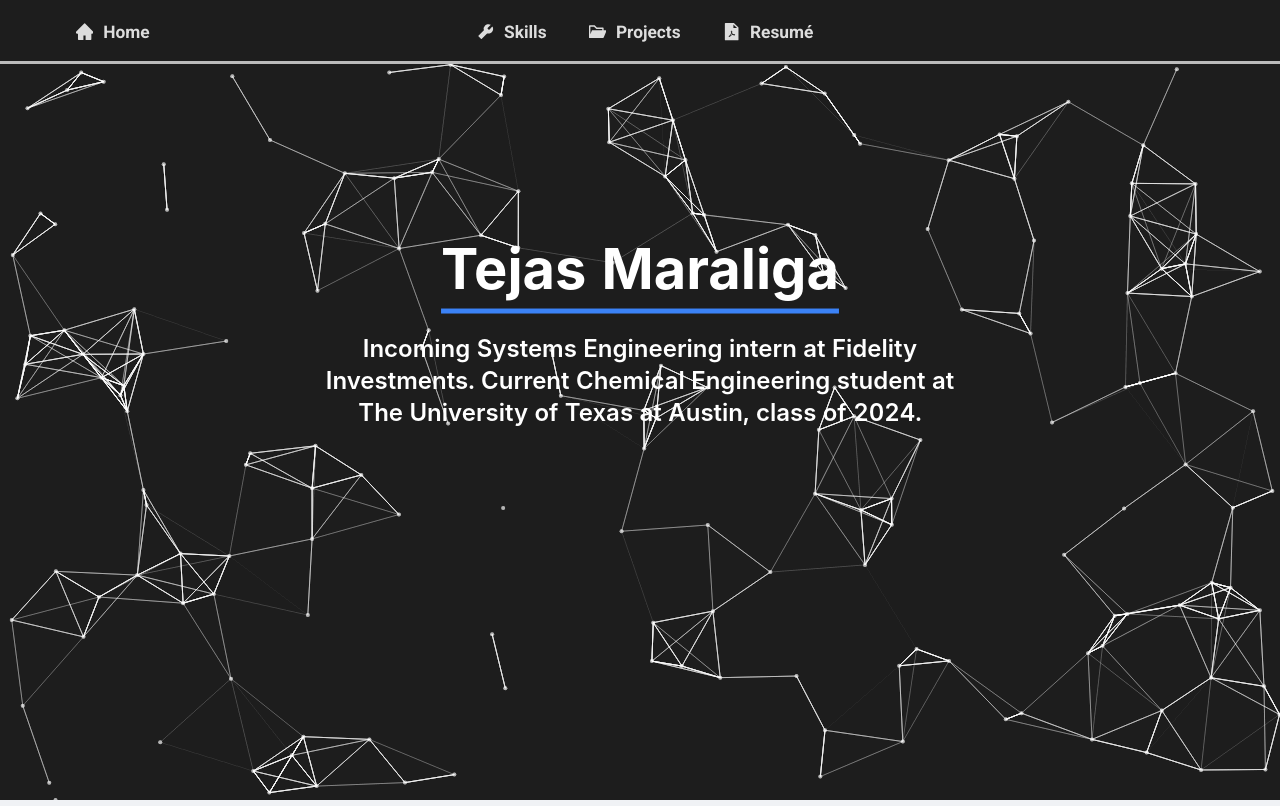
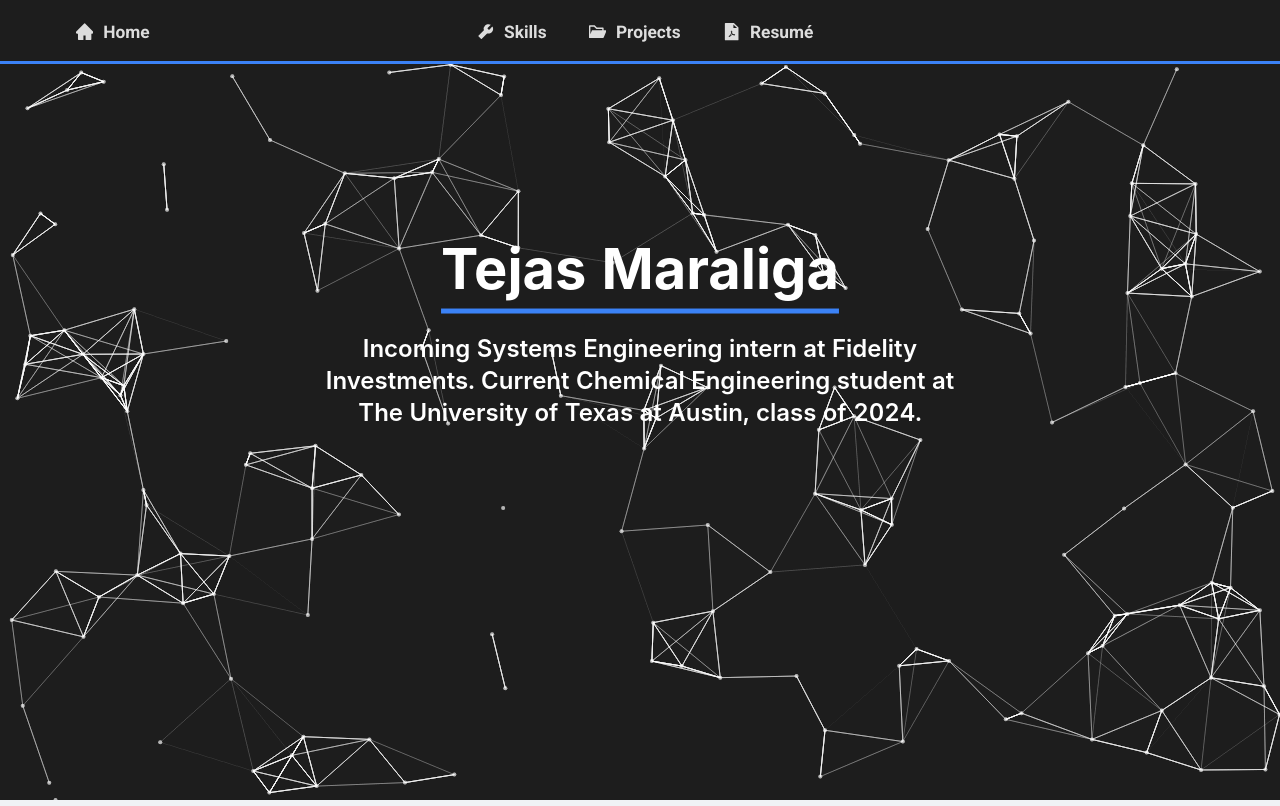
Before and after one commit to tm1287/tm1287.github.io, a React (Create React App) app: page / in a window 1280 px wide. Built offline with nearby package versions, Linux system fonts and the light colour scheme.

Commit message:
Update navbar bottom border color

```diff
--- a/src/App.js
+++ b/src/App.js
@@ -21,7 +21,7 @@
   return (
     <Layout className='layout'>
       <Affix offsetTop={0}>
-        <Header style={{backgroundColor: "#1d1d1d", borderBottom: "3px solid #bbb"}}>
+        <Header style={{backgroundColor: "#1d1d1d", borderBottom: "3px solid #3b82f6"}}>
           <Navbar />
         </Header>
       </Affix>
```
